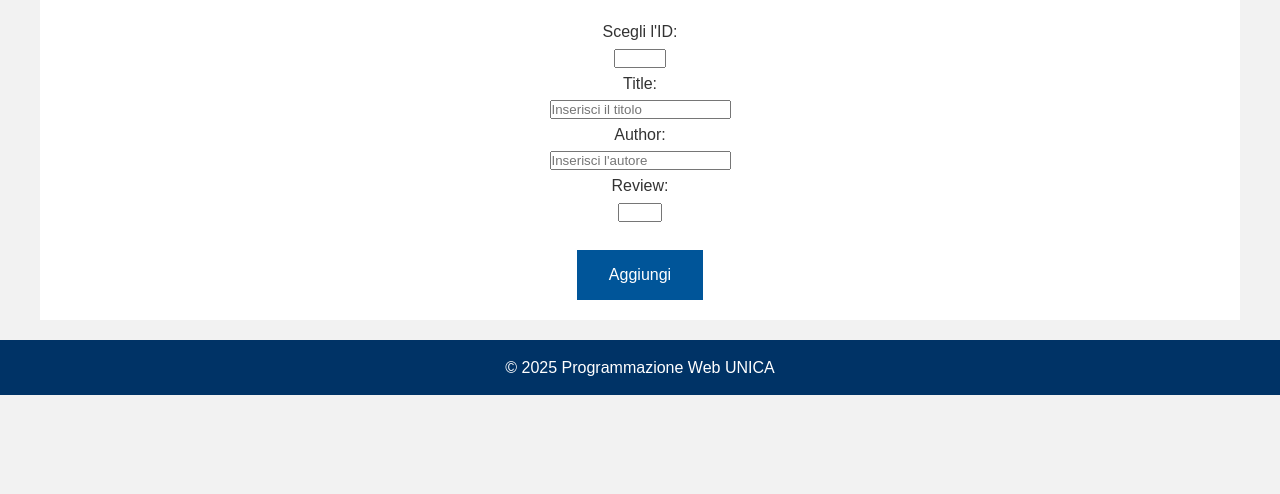
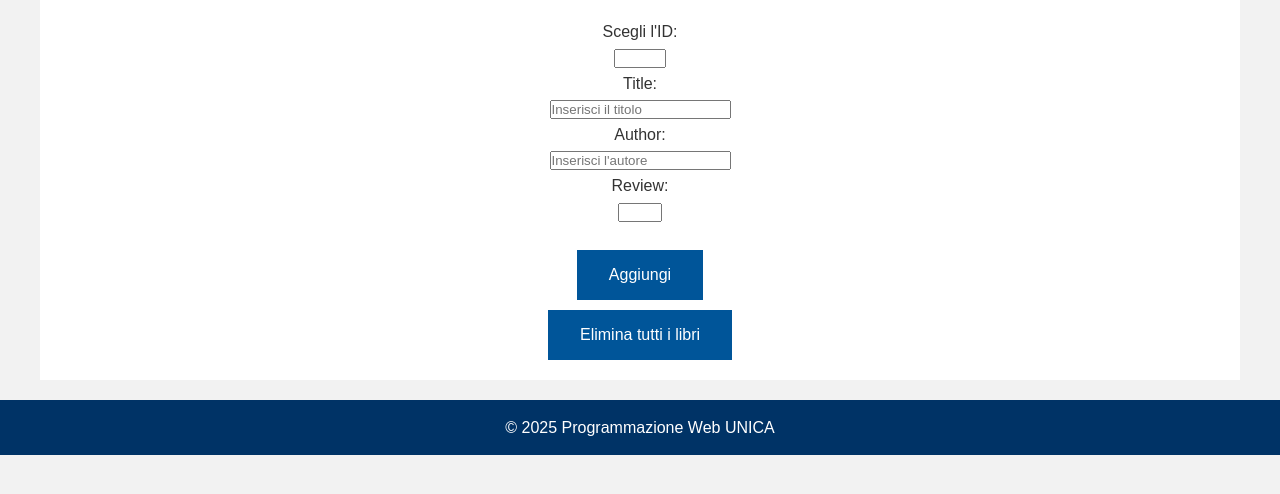
Before and after one commit to xxAllorixx/PythonProject2, a FastAPI app: page /edit_list in a window 1280 px wide. Shown: the part 183-677 px from the top of the page. Run offline with FastAPI, Linux system fonts and the light colour scheme.

Commit message:
Initial commit

```diff
--- a/app/static/styles.css
+++ b/app/static/styles.css
@@ -75,3 +75,12 @@ input[type=submit], input[type=reset] {
     padding: 16px 32px;
     cursor: pointer;
 }
+button{
+    margin-top: 10px;
+    font-size: 16px;
+    background: #005599;
+    border: none;
+    color: white;
+    padding: 16px 32px;
+    cursor: pointer;
+}
--- a/app/templates/edit.html
+++ b/app/templates/edit.html
@@ -21,6 +21,10 @@
   <input type="number" id="review" name="review" min="1" max="5" required><br><br>
   <input type="submit" value="Aggiungi">
 </form>
+<div style="text-align: center" >
+  <button type="reset" >Elimina tutti i libri</button>
+</div>
+
 
 
 {% endblock %}
```
